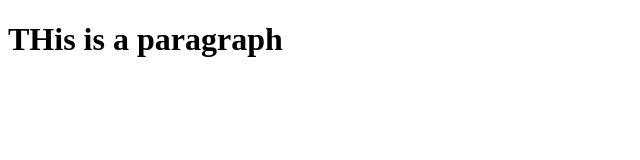
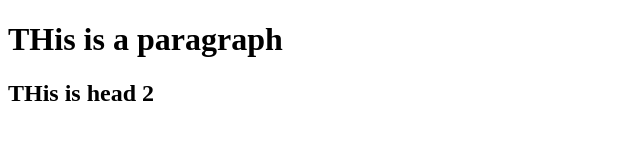
Before and after one commit to Ebenezer12345/git, a plain HTML site: page index.html in a window 1280 px wide. Shown: the whole page, without its empty margins (0-640 px from the left). Drawn offline with Linux system fonts and the light colour scheme.

Commit message:
this is head 2

```diff
--- a/index.html
+++ b/index.html
@@ -7,5 +7,6 @@
 </head>
 <body>
     <h1>THis is a paragraph</h1>
+    <h2>THis is head 2</h2>
 </body>
 </html>
```
